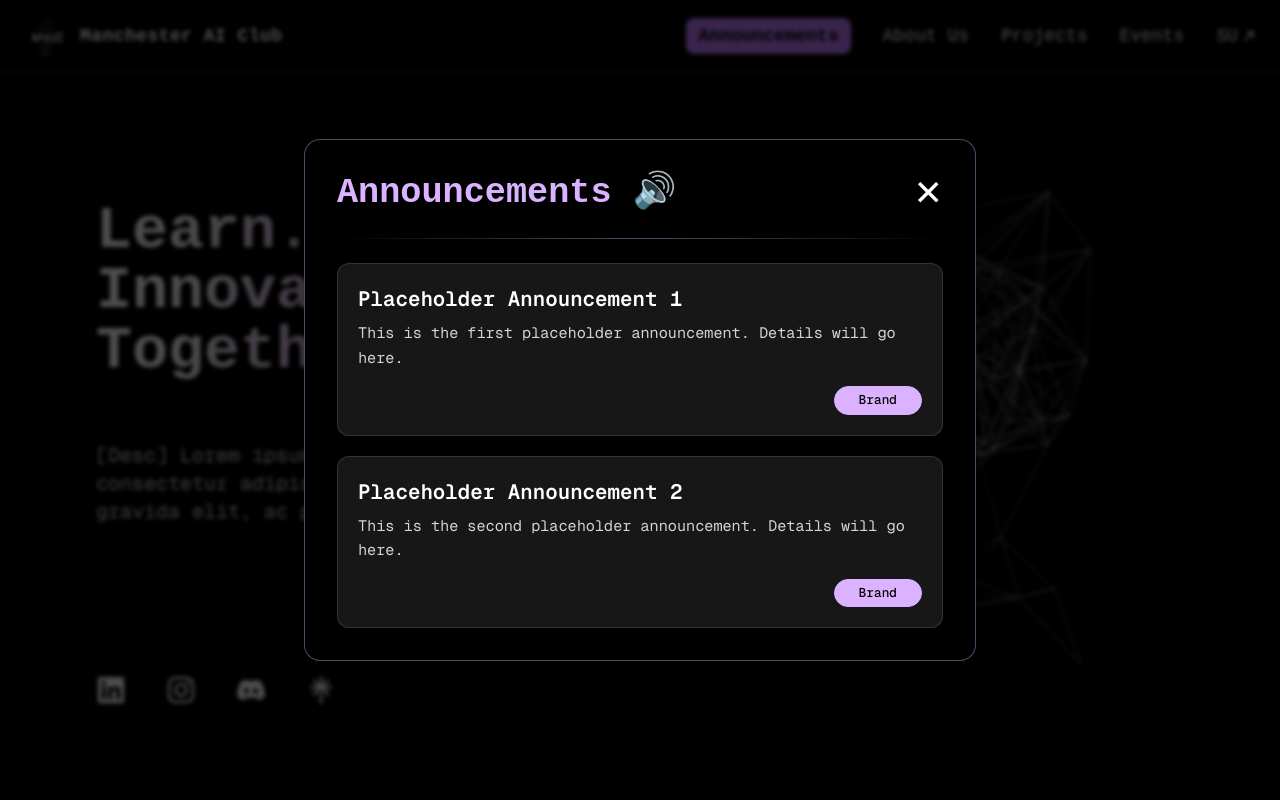
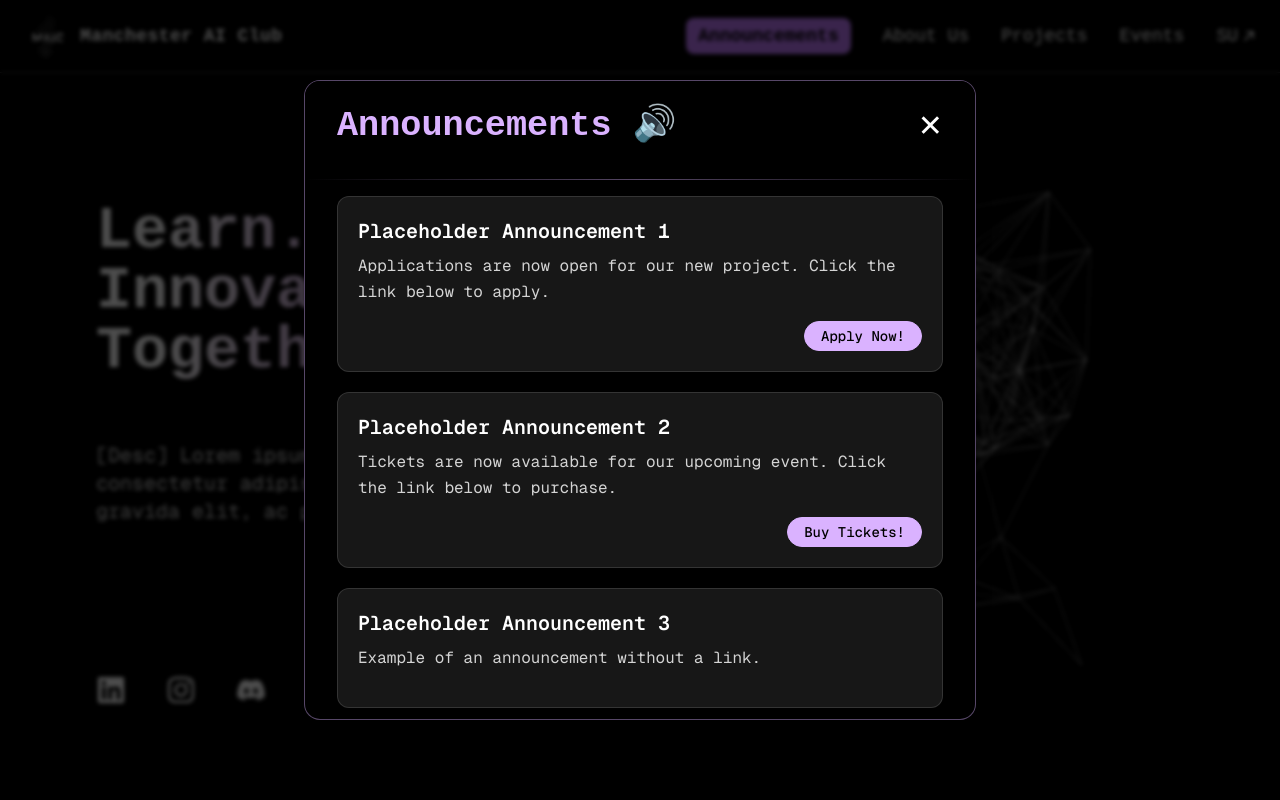
Before and after one commit to Manchester-AI-Club/maic_website, a Next.js app in the folder maic_website/: page / in a window 1280 px wide. Both pictures are taken after a click on the button "Announcements". Shown: the top 800 px of the page. Built offline with nearby package versions, Linux system fonts and the light colour scheme; no server answers; the database is empty; a web font is replaced by a local one.

Commit message:
announcements design v3 (dynamic) + custom scroll bar

```diff
--- a/maic_website/app/components/Nav.tsx
+++ b/maic_website/app/components/Nav.tsx
@@ -5,6 +5,30 @@ import React, { useState } from "react";
 export default function Nav() {
   const [isOpen, setIsOpen] = useState(false);
   const [showAnnouncements, setShowAnnouncements] = useState(false);
+
+  const announcement_cards = [
+    {
+      id: 1,
+      title: "Placeholder Announcement 1",
+      url: "https://example.com",
+      url_text: "Apply Now!",
+      desc: "Applications are now open for our new project. Click the link below to apply.",
+    },
+    {
+      id: 2,
+      title: "Placeholder Announcement 2",
+      url: "https://example.com",
+      url_text: "Buy Tickets!",
+      desc: "Tickets are now available for our upcoming event. Click the link below to purchase.",
+    },
+    {
+      id: 3,
+      title: "Placeholder Announcement 3",
+      url: "null",
+      url_text: "null",
+      desc: "Example of an announcement without a link.",
+    },
+  ];
 
   return (
     <nav className="flex items-center justify-between py-3 px-6 border-b border-neutral-700 text-white text-sm bg-black relative">
@@ -59,7 +83,6 @@ export default function Nav() {
             height="14"
             fill="none"
             xmlns="http://www.w3.org/2000/svg"
-            className="inline-block"
           >
             <path
               d="M3 11L11 3M11 3H5M11 3V9"
@@ -72,35 +95,34 @@ export default function Nav() {
         </a>
       </div>
 
-      {/* Menu Icon (Mobile)*/}
+      {/* Mobile Burger */}
       <button
         className="md:hidden flex flex-col gap-1.5 focus:outline-none"
         onClick={() => setIsOpen(!isOpen)}
-        aria-label="Toggle menu"
       >
         <span className="w-6 h-0.5 bg-white"></span>
         <span className="w-6 h-0.5 bg-white"></span>
         <span className="w-6 h-0.5 bg-white"></span>
       </button>
 
-      {/* Mobile Panel */}
+      {/* Mobile Slide-Out Menu */}
       <div
         className={`fixed top-0 left-0 h-full w-64 bg-neutral-900 z-50 p-6 flex flex-col gap-6 shadow-lg transform transition-transform duration-300 ease-in-out ${
           isOpen ? "translate-x-0" : "-translate-x-full"
         }`}
       >
         <div className="flex items-center justify-between mb-4">
-          <img src="/logo.jpg" alt="MAIC Logo" className="h-10 w-10" />
+          <img src="/logo.jpg" className="h-10 w-10" />
           <button
             onClick={() => setIsOpen(false)}
-            className="text-white text-2xl leading-none"
+            className="text-white text-2xl"
           >
             ✕
           </button>
         </div>
+
         <button
-          type="button"
-          className="text-base font-kode font-medium hover:text-purple-400 transition text-left"
+          className="text-base font-kode font-medium hover:text-purple-400 transition"
           onClick={() => {
             setShowAnnouncements(true);
             setIsOpen(false);
@@ -108,24 +130,25 @@ export default function Nav() {
         >
           Announcements
         </button>
+
         <a
           href="/about"
+          onClick={() => setIsOpen(false)}
           className="text-base font-kode font-medium hover:text-purple-400 transition"
-          onClick={() => setIsOpen(false)}
         >
           About Us
         </a>
         <a
           href="/projects"
+          onClick={() => setIsOpen(false)}
           className="text-base font-kode font-medium hover:text-purple-400 transition"
-          onClick={() => setIsOpen(false)}
         >
           Projects
         </a>
         <a
           href="/events"
+          onClick={() => setIsOpen(false)}
           className="text-base font-kode font-medium hover:text-purple-400 transition"
-          onClick={() => setIsOpen(false)}
         >
           Events
         </a>
@@ -133,29 +156,20 @@ export default function Nav() {
           href="https://manchesterstudentsunion.com/activities/view/Manchester_AI_Club"
           target="_blank"
           rel="noopener noreferrer"
+          onClick={() => setIsOpen(false)}
           className="text-base font-kode font-medium hover:text-purple-400 transition flex items-center gap-1"
-          onClick={() => setIsOpen(false)}
         >
           SU
-          <svg
-            width="14"
-            height="14"
-            fill="none"
-            xmlns="http://www.w3.org/2000/svg"
-            className="inline-block"
-          >
+          <svg width="14" height="14" fill="none">
             <path
               d="M3 11L11 3M11 3H5M11 3V9"
               stroke="currentColor"
               strokeWidth="1.5"
-              strokeLinecap="round"
-              strokeLinejoin="round"
             />
           </svg>
         </a>
       </div>
 
-      {/* Backdrop for mobile menu */}
       {isOpen && (
         <div
           className="fixed inset-0 bg-black/50 z-40"
@@ -166,7 +180,6 @@ export default function Nav() {
       {/* Announcements Modal */}
       {showAnnouncements && (
         <div className="fixed inset-0 flex items-center justify-center z-50">
-          {/* Modal Backdrop */}
           <div
             className="absolute inset-0 bg-black/70 backdrop-blur-[2px]"
             onClick={() => setShowAnnouncements(false)}
@@ -176,94 +189,61 @@ export default function Nav() {
           <div
             className="relative w-[92%] max-w-sm md:max-w-lg lg:max-w-2xl
         bg-black rounded-2xl shadow-xl border border-purple-300/40
-                 p-6 md:p-8 mx-auto flex flex-col gap-6"
+        p-0 mx-auto flex flex-col
+        max-h-[80vh] overflow-hidden"
           >
-            {/* Header */}
+            {/* Sticky Header */}
+            <div className="sticky top-0 z-10 bg-black pb-4 px-6 pt-6 md:px-8">
               <div className="flex items-center justify-between">
-              <h2 className="text-2xl md:text-3xl lg:text-[2.2rem] font-bold text-purple-300 font-kode drop-shadow">
+                <h2 className="text-2xl md:text-3xl lg:text-[2.2rem] font-bold text-purple-300 font-kode">
                   Announcements 🔊
                 </h2>
 
                 <button
                   onClick={() => setShowAnnouncements(false)}
-                className="text-white text-2xl md:text-3xl lg:text-[2.2rem] hover:text-purple-300 transition cursor-pointer"
-                aria-label="Close announcements"
+                  className="text-white text-2xl md:text-3xl hover:text-purple-300 transition"
                 >
                   ✕
                 </button>
               </div>
+            </div>
+            <div className="w-full h-px bg-gradient-to-r from-transparent via-purple-300/40 to-transparent mt-4"></div>
 
-            {/* Divider */}
-            <div className="w-full h-px bg-gradient-to-r from-transparent via-purple-300/40 to-transparent"></div>
-
-            {/* Cards */}
+            {/* Scrollable Body */}
+            <div className="announcement-scroll overflow-y-auto px-6 md:px-8 pb-8 pt-4">
               <div className="flex flex-col gap-5">
-              {/* Announcement Card */}
+                {announcement_cards.map((card) => (
                   <div
+                    key={card.id}
                     className="bg-neutral-900 border border-neutral-700/70 rounded-xl p-5
                    shadow-lg hover:shadow-purple-300/20 transition-all duration-300
-                        hover:border-purple-300/40 group"
+                   hover:border-purple-300/40"
                   >
-                <h3 className="text-lg md:text-xl lg:text-[1.3rem] font-semibold text-white mb-2 font-mono">
-                  Placeholder Announcement 1
+                    <h3 className="text-lg md:text-xl font-semibold text-white mb-2 font-mono">
+                      {card.title}
                     </h3>
 
-                <p className="font-mono text-sm md:text-base lg:text-[0.95rem] text-neutral-300 leading-relaxed mb-4">
-                  This is the first placeholder announcement. Details will go
-                  here.
+                    <p className="font-mono text-sm md:text-base text-neutral-300 leading-relaxed mb-4">
+                      {card.desc}
                     </p>
 
+                    {card.url !== "null" && card.url_text !== "null" && (
                       <div className="flex justify-end">
                         <a
-                    href="https://example.com"
+                          href={card.url}
                           target="_blank"
                           rel="noopener noreferrer"
                           className="font-mono font-medium bg-purple-300 text-black
                           border border-purple-300 rounded-full
-                         text-xs md:text-sm lg:text-[0.8rem]
-                         px-4 md:px-6 py-1
-                         transition-all duration-200
-                         hover:bg-purple-200 hover:border-purple-200
-                         hover:shadow-[0_0_10px_rgba(197,163,255,0.5)] hover:-translate-y-0.5
-                         cursor-pointer"
+                          text-xs md:text-sm px-4 py-1
+                          transition-all hover:bg-purple-200 hover:border-purple-200"
                         >
-                    Brand
+                          {card.url_text}
                         </a>
                       </div>
+                    )}
                   </div>
-
-              {/* Announcement Card 2 */}
-              <div
-                className="bg-neutral-900 border border-neutral-700/70 rounded-xl p-5
-                        shadow-lg hover:shadow-purple-300/20 transition-all duration-300
-                        hover:border-purple-300/40 group"
-              >
-                <h3 className="text-lg md:text-xl lg:text-[1.3rem] font-semibold text-white mb-2 font-mono">
-                  Placeholder Announcement 2
-                </h3>
-
-                <p className="font-mono text-sm md:text-base lg:text-[0.95rem] text-neutral-300 leading-relaxed mb-4">
-                  This is the second placeholder announcement. Details will go
-                  here.
-                </p>
-
-                <div className="flex justify-end">
-                  <a
-                    href="https://example.com"
-                    target="_blank"
-                    rel="noopener noreferrer"
-                    className="font-mono font-medium bg-purple-300 text-black
-                         border border-purple-300 rounded-full
-                         text-xs md:text-sm lg:text-[0.8rem]
-                         px-4 md:px-6 py-1
-                         transition-all duration-200
-                         hover:bg-purple-200 hover:border-purple-200
-                         hover:shadow-[0_0_10px_rgba(197,163,255,0.5)] hover:-translate-y-0.5
-                         cursor-pointer"
-                  >
-                    Brand
-                  </a>
-                </div>
+                ))}
               </div>
             </div>
           </div>
--- a/maic_website/app/globals.css
+++ b/maic_website/app/globals.css
@@ -30,3 +30,28 @@ body {
 .font-kode {
   font-family: 'Kode Mono', monospace;
 }
+
+/* Custom Purple Scrollbar for Announcement Modal */
+.announcement-scroll::-webkit-scrollbar {
+  width: 10px;
+}
+
+.announcement-scroll::-webkit-scrollbar-track {
+  background: #1a1a1a; /* dark background track */
+  border-radius: 10px;
+}
+
+.announcement-scroll::-webkit-scrollbar-thumb {
+  background: #cba6f7; /* purple thumb */
+  border-radius: 10px;
+}
+
+.announcement-scroll::-webkit-scrollbar-thumb:hover {
+  background: #d9b8ff; /* lighter purple on hover */
+}
+
+/* Firefox */
+.announcement-scroll {
+  scrollbar-width: thin;
+  scrollbar-color: #cba6f7 #1a1a1a; /* thumb | track */
+}
```
Lines whose indentation alone changed are shown as unchanged.
